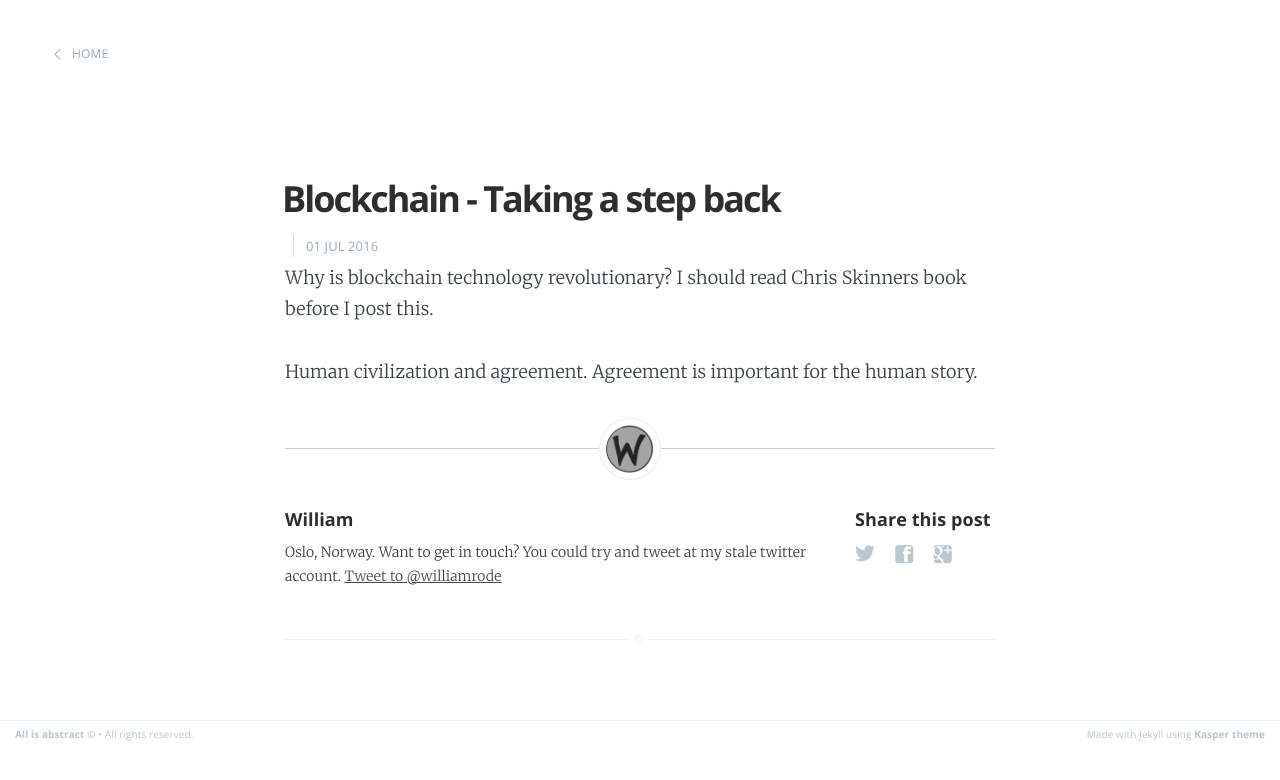
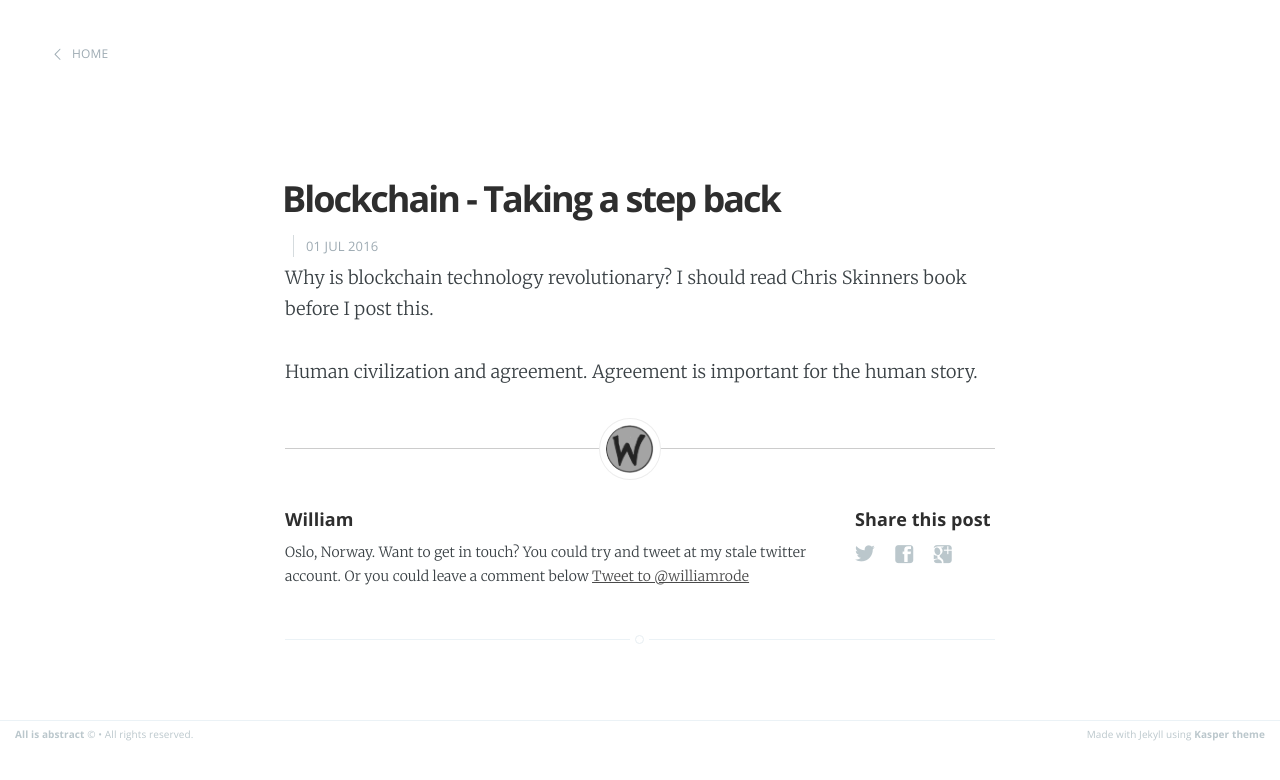
Before and after one commit to wrode/Blog, a Jekyll site: the page built from _posts/2016-07-01-Taking a step back.md, in a window 1280 px wide. Shown: the top 780 px of the page. Built offline with Jekyll 4.4.1, drawn with Linux system fonts in a browser that asks for light colours; comment, search, counter and statistics services are not loaded.

```diff
--- a/_layouts/post.html
+++ b/_layouts/post.html
@@ -72,7 +72,7 @@ post_class: post-template
                     <h4> {{ site.author }} </h4>
                     <!-- Author Bio -->
                     <p>
-                        Oslo, Norway. Want to get in touch? You could try and tweet at my stale twitter account. <a href="https://twitter.com/intent/tweet?screen_name=williamrode" class="twitter-mention-button" data-show-count="false">Tweet to @williamrode</a><script async src="//platform.twitter.com/widgets.js" charset="utf-8"></script>
+                        Oslo, Norway. Want to get in touch? You could try and tweet at my stale twitter account. Or you could leave a comment below <a href="https://twitter.com/intent/tweet?screen_name=williamrode" class="twitter-mention-button" data-show-count="false">Tweet to @williamrode</a><script async src="//platform.twitter.com/widgets.js" charset="utf-8"></script>
                     </p>
                 </section>
             {% endif %}
```
Also changed, not shown: _posts/2016-08-06-Blockchain.md (+9 -9 lines), assets/images/Peeps.png.
